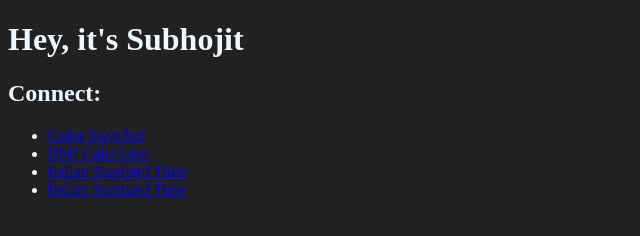
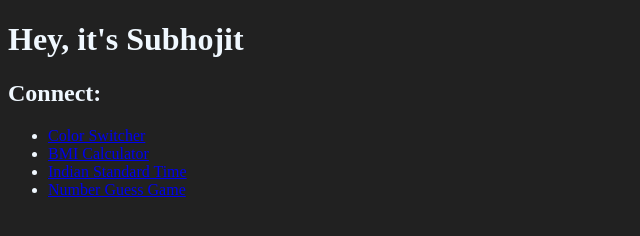
Before and after one commit to SubhojitBh/BestProjectsWHW, a plain HTML site: page index.html in a window 1280 px wide. Shown: the full height of the page, 0-640 px from the left. Drawn offline with Linux system fonts and the light colour scheme.

Commit message:
Update index.html done

```diff
--- a/index.html
+++ b/index.html
@@ -28,7 +28,7 @@
                 <a href="https://subhojitbh.github.io/BestProjectsWHW/proj3/">Indian Standard Time</a>
             </li>
             <li>
-                <a href="https://subhojitbh.github.io/BestProjectsWHW/proj4/">Indian Standard Time</a>
+                <a href="https://subhojitbh.github.io/BestProjectsWHW/proj4/">Number Guess Game</a>
             </li>
         </ul>
     </div>
```
